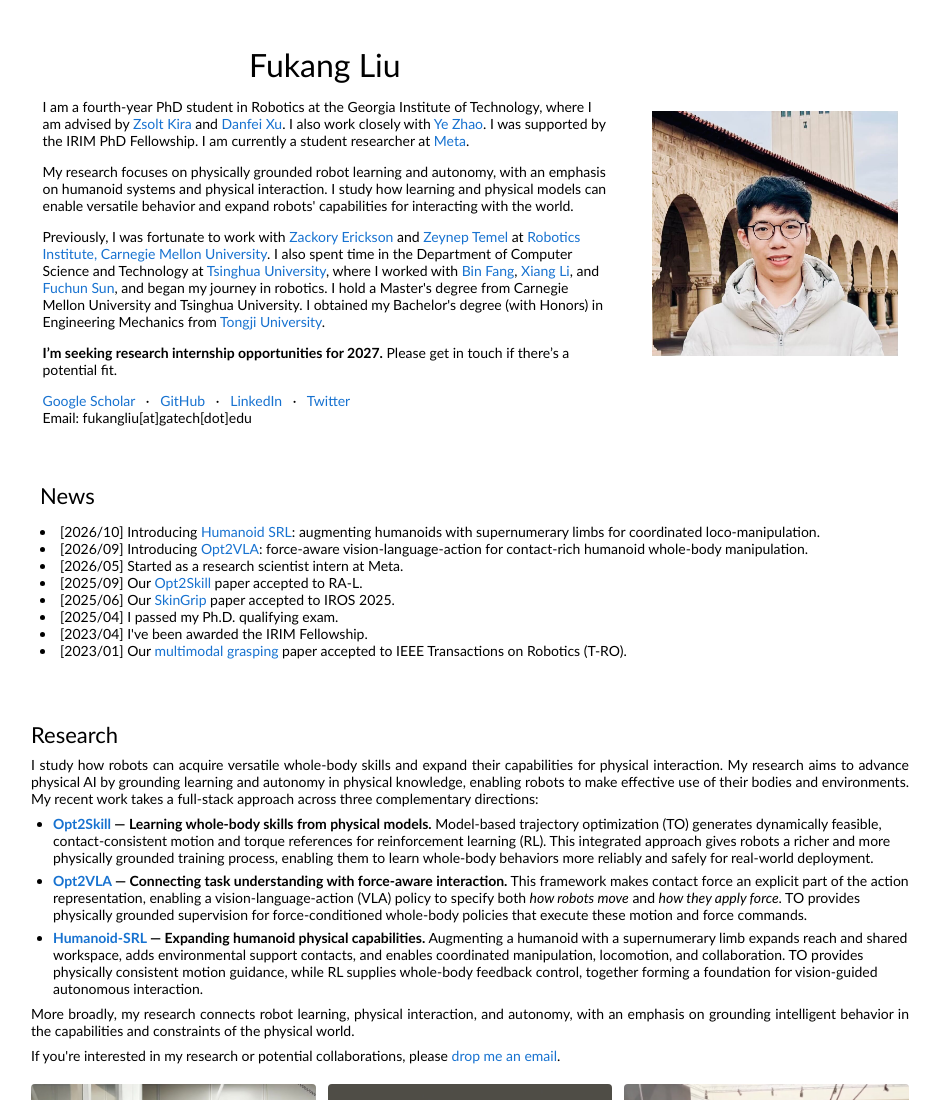
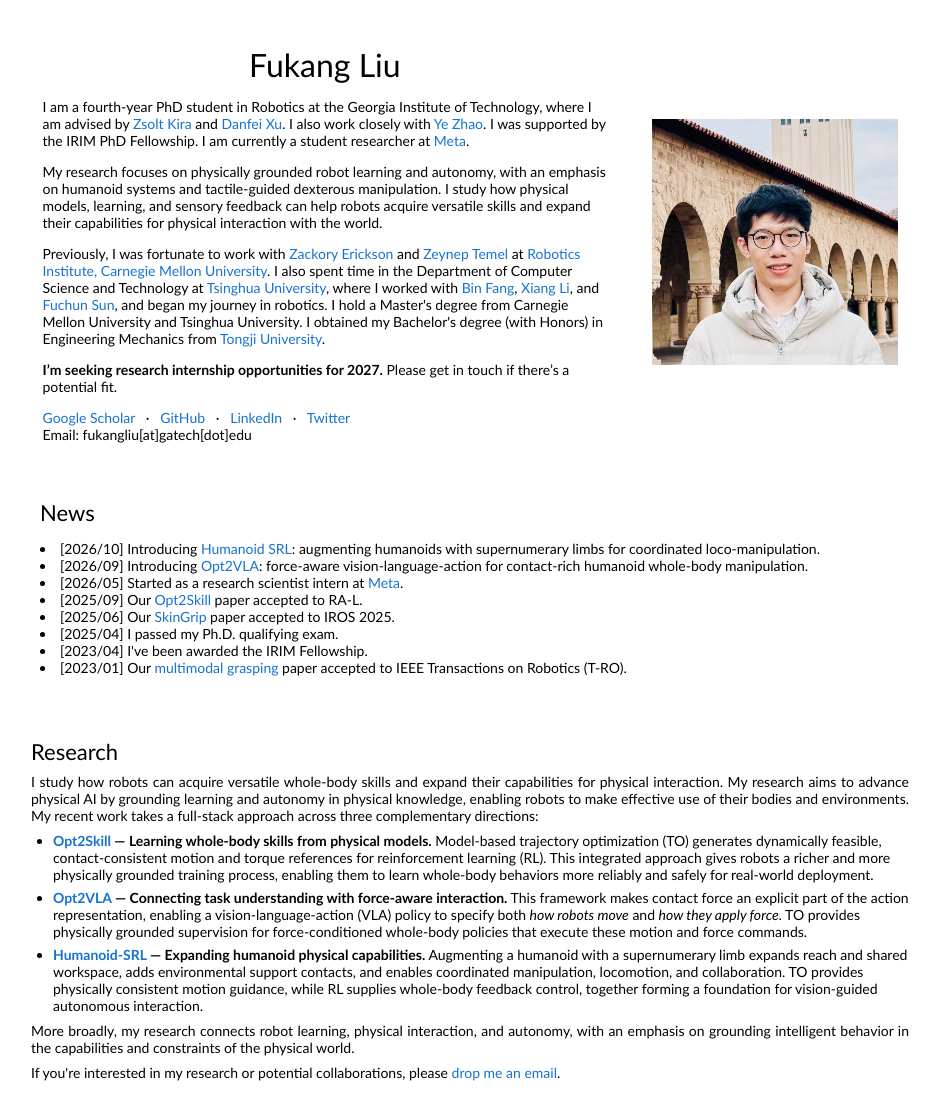
Before and after one commit to fukangl/fukangl.github.io, a plain HTML site: page index.html in a window 1280 px wide. Shown: the top 1100 px of the page, without its empty margins (170-1110 px from the left). Drawn offline with Linux system fonts and the light colour scheme; grey boxes are pictures that could not be loaded.

Commit message:
Update research interests and link Meta news

```diff
--- a/index.html
+++ b/index.html
@@ -26,8 +26,8 @@
               </p>
               <p>
                 My research focuses on physically grounded robot learning and autonomy,
-                with an emphasis on humanoid systems and physical interaction.
-                I study how learning and physical models can enable versatile behavior and expand robots' capabilities for interacting with the world.
+                with an emphasis on humanoid systems and tactile-guided dexterous manipulation.
+                I study how physical models, learning, and sensory feedback can help robots acquire versatile skills and expand their capabilities for physical interaction with the world.
               </p>
 		<p>
 		Previously, I was fortunate to work with <a href="https://zackory.com/" target="_blank">Zackory Erickson</a>
@@ -71,7 +71,7 @@
          <p>
 		<li> [2026/10] Introducing <a href="https://humanoid-srl.github.io/" target="_blank" rel="noopener noreferrer">Humanoid SRL</a>: augmenting humanoids with supernumerary limbs for coordinated loco-manipulation. </li>
 		<li> [2026/09] Introducing <a href="https://opt2vla.github.io/" target="_blank" rel="noopener noreferrer">Opt2VLA</a>: force-aware vision-language-action for contact-rich humanoid whole-body manipulation. </li>
-		<li> [2026/05] Started as a research scientist intern at Meta. </li>
+		<li> [2026/05] Started as a research scientist intern at <a href="https://about.meta.com/" target="_blank" rel="noopener noreferrer">Meta</a>. </li>
 		<li> [2025/09] Our <a href="https://opt2skill.github.io/" target="_blank">Opt2Skill</a> paper accepted to RA-L. </li>
 		<li> [2025/06] Our <a href="https://sites.google.com/view/softbathing" target="_blank">SkinGrip</a> paper accepted to IROS 2025. </li>
 		<li> [2025/04] I passed my Ph.D. qualifying exam. </li>
```
